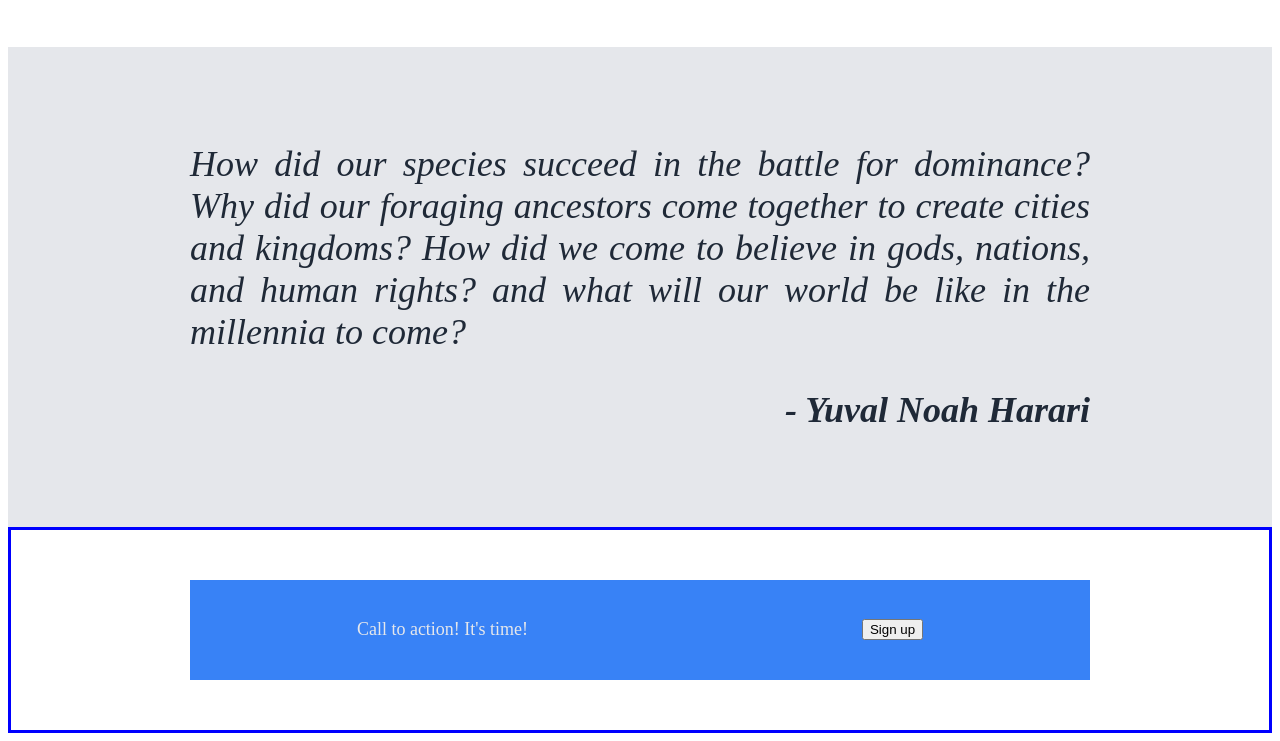
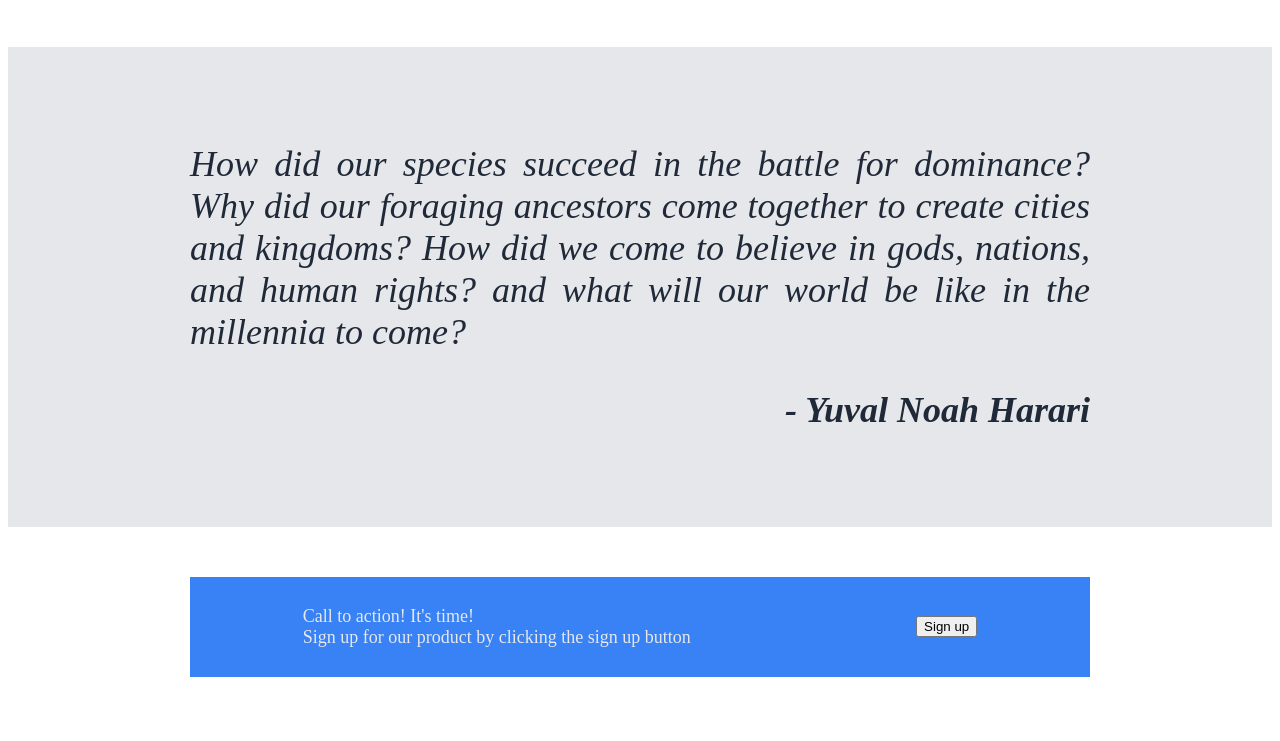
Before and after one commit to FarhanAsfar/Odin-Project, a plain HTML site: page flex-box/Landing Page/landingpage.html in a window 1280 px wide. Shown: the part 969-1710 px from the top of the page. Drawn offline with Linux system fonts and the light colour scheme.

Commit message:
Edit 'f-second'

```diff
--- a/flex-box/Landing Page/landingpage.css
+++ b/flex-box/Landing Page/landingpage.css
@@ -139,7 +139,6 @@
 
 .fourth-section{
     display: flex;
-    border: 3px solid blue;
     justify-content: center;
 }
 
--- a/flex-box/Landing Page/landingpage.html
+++ b/flex-box/Landing Page/landingpage.html
@@ -71,7 +71,8 @@
         <div class="f-second">
 
             <div class="action">
-                <p>Call to action! It's time!</p>
+                <p>Call to action! It's time!<br>
+                Sign up for our product by clicking the sign up button</p>
             </div>
             <div class="signup-btn">
                 <button>Sign up</button>
```
